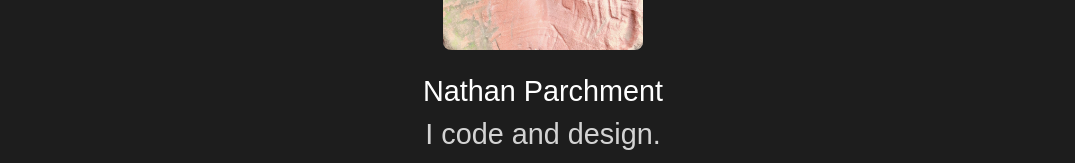
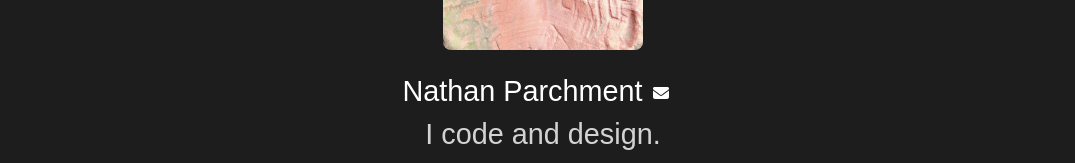
Before and after one commit to Nathan-47/nathanparchment.com-v03, a React (Create React App) app: page /about in a window 1280 px wide. Shown: the part 425-588 px from the top of the page, without its empty margins (97-1172 px from the left). Built offline with nearby package versions, Linux system fonts and the light colour scheme; a web font is replaced by a local one.

Commit message:
Add files via upload

```diff
--- a/src/pages/about.js
+++ b/src/pages/about.js
@@ -44,10 +44,14 @@ useEffect (() => {
   </div>
       </div>
 
-      <p className="heading-about">Nathan Parchment</p>
+      <p className="heading-about">Nathan Parchment
+      <a href="mailto:nathan.parchment47@gmail.com"><svg className='about-email' alt='send me a message by pressing this icon' xmlns="http://www.w3.org/2000/svg" viewBox="0 0 512 512"><path fill="#ffffff" d="M48 64C21.5 64 0 85.5 0 112c0 15.1 7.1 29.3 19.2 38.4L236.8 313.6c11.4 8.5 27 8.5 38.4 0L492.8 150.4c12.1-9.1 19.2-23.3 19.2-38.4c0-26.5-21.5-48-48-48H48zM0 176V384c0 35.3 28.7 64 64 64H448c35.3 0 64-28.7 64-64V176L294.4 339.2c-22.8 17.1-54 17.1-76.8 0L0 176z"/></svg>
+      </a>
+      </p>
+
       <p className="heading-about-two">I code and design.</p>
 
-      <p id="text-about">Hi <span>&#9995;&#127998;</span>
+      <p id="text-about">Hi <span alt='hand waving'>&#9995;&#127998;</span>
         I’m a web developer currently working at BCUSU, An amazing independent charity, that gives students’ their best experience at University.
       <br /><br />
 
@@ -57,9 +61,9 @@ useEffect (() => {
       Away from the desk, I am reading various books, and playing tactical games like Football Manager / God of War and going gym to Powerlift.
       <br /><br />
 
-      <p><a className='tool-link1' href='https://github.com/Nathan-47'>Github<svg className='embed' xmlns="http://www.w3.org/2000/svg" viewBox="0 0 512 512"><path d="M352 0c-12.9 0-24.6 7.8-29.6 19.8s-2.2 25.7 6.9 34.9L370.7 96 201.4 265.4c-12.5 12.5-12.5 32.8 0 45.3s32.8 12.5 45.3 0L416 141.3l41.4 41.4c9.2 9.2 22.9 11.9 34.9 6.9s19.8-16.6 19.8-29.6V32c0-17.7-14.3-32-32-32H352zM80 32C35.8 32 0 67.8 0 112V432c0 44.2 35.8 80 80 80H400c44.2 0 80-35.8 80-80V320c0-17.7-14.3-32-32-32s-32 14.3-32 32V432c0 8.8-7.2 16-16 16H80c-8.8 0-16-7.2-16-16V112c0-8.8 7.2-16 16-16H192c17.7 0 32-14.3 32-32s-14.3-32-32-32H80z"/></svg></a>  <span></span>
+      <p><a className='tool-link1' href='https://github.com/Nathan-47'>Github<svg className='embed' alt='link to github' xmlns="http://www.w3.org/2000/svg" viewBox="0 0 512 512"><path d="M352 0c-12.9 0-24.6 7.8-29.6 19.8s-2.2 25.7 6.9 34.9L370.7 96 201.4 265.4c-12.5 12.5-12.5 32.8 0 45.3s32.8 12.5 45.3 0L416 141.3l41.4 41.4c9.2 9.2 22.9 11.9 34.9 6.9s19.8-16.6 19.8-29.6V32c0-17.7-14.3-32-32-32H352zM80 32C35.8 32 0 67.8 0 112V432c0 44.2 35.8 80 80 80H400c44.2 0 80-35.8 80-80V320c0-17.7-14.3-32-32-32s-32 14.3-32 32V432c0 8.8-7.2 16-16 16H80c-8.8 0-16-7.2-16-16V112c0-8.8 7.2-16 16-16H192c17.7 0 32-14.3 32-32s-14.3-32-32-32H80z"/></svg></a>  <span></span>
 
-      <a className='tool-link2' href='https://www.linkedin.com/in/nathanparchment/'>LinkedIn<svg className='embed' xmlns="http://www.w3.org/2000/svg" viewBox="0 0 512 512"><path d="M352 0c-12.9 0-24.6 7.8-29.6 19.8s-2.2 25.7 6.9 34.9L370.7 96 201.4 265.4c-12.5 12.5-12.5 32.8 0 45.3s32.8 12.5 45.3 0L416 141.3l41.4 41.4c9.2 9.2 22.9 11.9 34.9 6.9s19.8-16.6 19.8-29.6V32c0-17.7-14.3-32-32-32H352zM80 32C35.8 32 0 67.8 0 112V432c0 44.2 35.8 80 80 80H400c44.2 0 80-35.8 80-80V320c0-17.7-14.3-32-32-32s-32 14.3-32 32V432c0 8.8-7.2 16-16 16H80c-8.8 0-16-7.2-16-16V112c0-8.8 7.2-16 16-16H192c17.7 0 32-14.3 32-32s-14.3-32-32-32H80z"/></svg></a>
+      <a className='tool-link2' href='https://www.linkedin.com/in/nathanparchment/'>LinkedIn<svg className='embed' alt='link to linkedin'  xmlns="http://www.w3.org/2000/svg" viewBox="0 0 512 512"><path d="M352 0c-12.9 0-24.6 7.8-29.6 19.8s-2.2 25.7 6.9 34.9L370.7 96 201.4 265.4c-12.5 12.5-12.5 32.8 0 45.3s32.8 12.5 45.3 0L416 141.3l41.4 41.4c9.2 9.2 22.9 11.9 34.9 6.9s19.8-16.6 19.8-29.6V32c0-17.7-14.3-32-32-32H352zM80 32C35.8 32 0 67.8 0 112V432c0 44.2 35.8 80 80 80H400c44.2 0 80-35.8 80-80V320c0-17.7-14.3-32-32-32s-32 14.3-32 32V432c0 8.8-7.2 16-16 16H80c-8.8 0-16-7.2-16-16V112c0-8.8 7.2-16 16-16H192c17.7 0 32-14.3 32-32s-14.3-32-32-32H80z"/></svg></a>
       </p>
       </p>
       <br />
```
